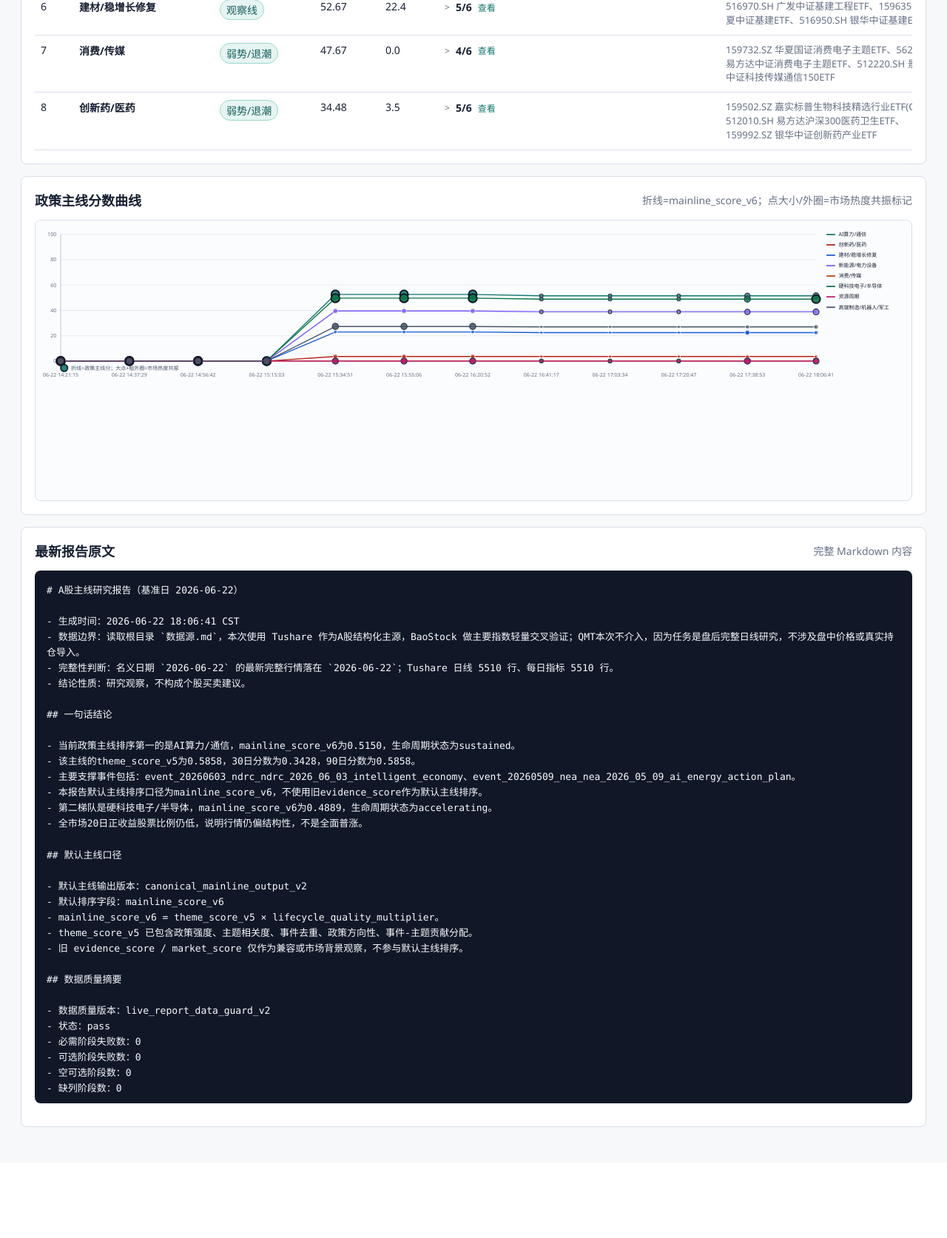
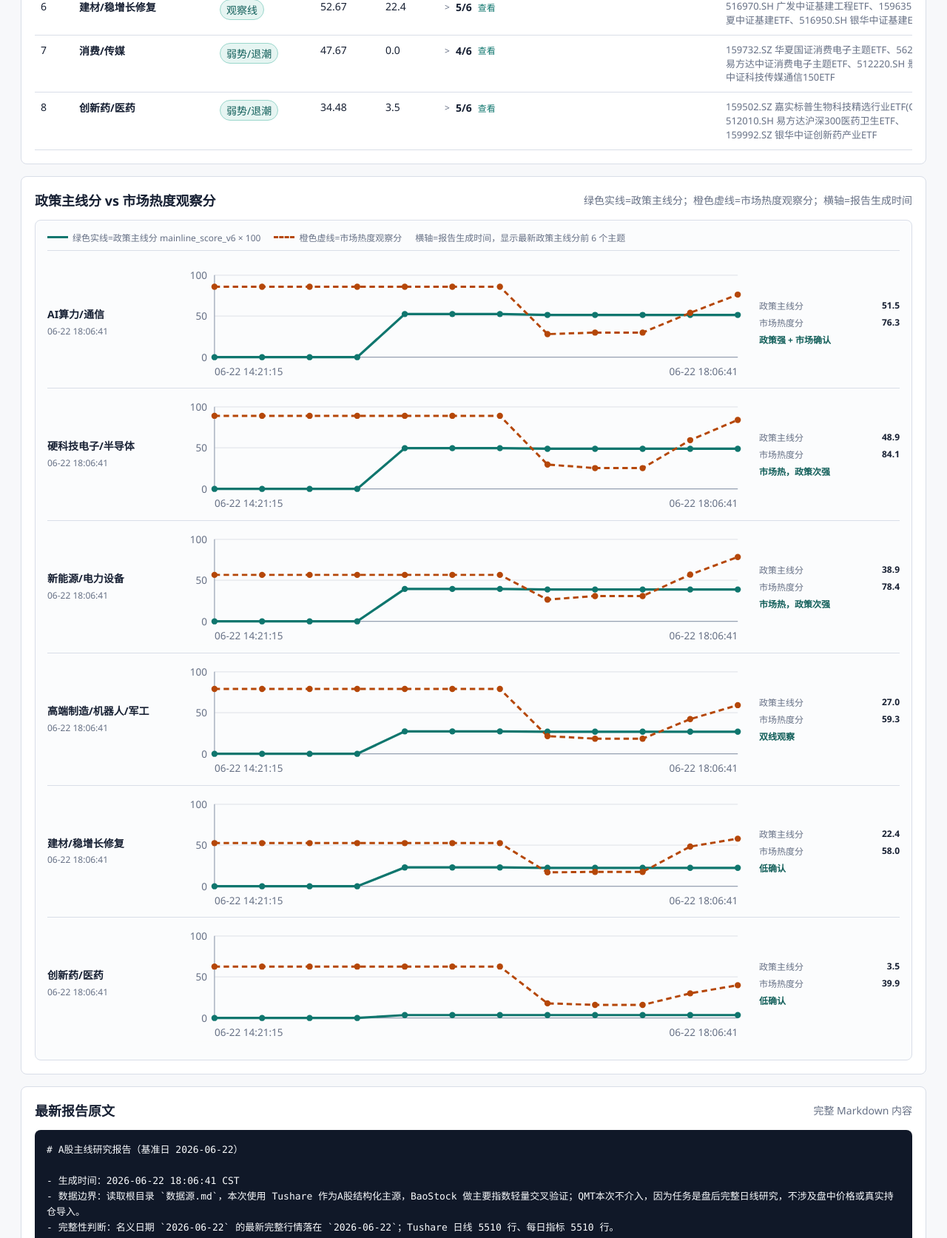
Before and after one commit to imherro/MyInvestTheme, a FastAPI app: page / in a window 1280 px wide. Shown: the part 1430-3103 px from the top of the page at 74% size. Before the commit the page ends 2953 px from the top, so only its background shows below. Run offline with FastAPI, Linux system fonts and the light colour scheme; some libraries are stand-ins or nearby versions.

Commit message:
Replace score chart with dual-line theme rows

```diff
--- a/web/static/app.js
+++ b/web/static/app.js
@@ -1,40 +1,31 @@
 (function () {
-  const palette = ["#0f766e", "#b42318", "#175cd3", "#7a5af8", "#b54708", "#067647", "#c11574", "#475467"];
+  const POLICY_COLOR = "#0f766e";
+  const MARKET_COLOR = "#b54708";
 
   function numberOrNull(value) {
     const num = Number(value);
     return Number.isFinite(num) ? num : null;
   }
 
+  function firstNumber(values) {
+    for (const value of values) {
+      const num = numberOrNull(value);
+      if (num !== null) return num;
+    }
+    return null;
+  }
+
   function clamp(value, min, max) {
     return Math.min(max, Math.max(min, value));
   }
 
-  function resonanceScore(point) {
-    const explicit = numberOrNull(point.resonance_score);
-    if (explicit !== null) return explicit;
-    const parts = [point.score, point.theme_score, point.etf_score].map(numberOrNull).filter((value) => value !== null);
-    if (!parts.length) return 0;
-    return parts.reduce((sum, value) => sum + value, 0) / parts.length;
-  }
-
-  function pointRadius(point) {
-    const resonance = resonanceScore(point);
-    const base = 4 + (clamp(resonance, 45, 100) - 45) / 55 * 5;
-    return point.triple_confirmation ? base + 1.5 : base;
-  }
-
-  function pointOpacity(point) {
-    const themeScore = numberOrNull(point.theme_score);
-    if (themeScore === null) return 0.75;
-    return 0.35 + clamp(themeScore, 0, 100) / 100 * 0.6;
-  }
-
-  function pointStroke(point) {
-    const etfScore = numberOrNull(point.etf_score);
-    if (point.triple_confirmation) return { color: "#111827", width: 3.4 };
-    if (etfScore !== null && etfScore >= 75) return { color: "#344054", width: 2.4 };
-    return { color: "#ffffff", width: 1.4 };
+  function escapeHtml(value) {
+    return String(value ?? "")
+      .replace(/&/g, "&amp;")
+      .replace(/</g, "&lt;")
+      .replace(/>/g, "&gt;")
+      .replace(/"/g, "&quot;")
+      .replace(/'/g, "&#39;");
   }
 
   function formatScore(value) {
@@ -42,90 +33,142 @@
     return score === null ? "无" : score.toFixed(1);
   }
 
-  function formatMainlineScore(value) {
-    const score = numberOrNull(value);
-    return score === null ? "无" : score.toFixed(4);
+  function policyScore(point) {
+    const score = firstNumber([point.mainline_score_v6, point.default_score, point.score]);
+    return score === null ? null : score * 100;
   }
 
-  function defaultScore(point) {
-    return numberOrNull(point.default_score ?? point.score);
+  function marketScore(point) {
+    return firstNumber([
+      point.legacy_market_score,
+      point.market_score,
+      point.legacy_evidence_score,
+      point.evidence_score,
+    ]);
   }
 
-  function plotScore(point) {
-    const score = defaultScore(point);
-    if (score === null) return null;
-    return point.default_score_field === "mainline_score_v6" ? score * 100 : score;
+  function latestPoint(points) {
+    return points[points.length - 1] || {};
+  }
+
+  function latestPolicyScore(theme) {
+    return policyScore(latestPoint(theme.points || [])) ?? -1;
+  }
+
+  function judgement(policy, market) {
+    if (policy === null || market === null) return "数据不足";
+    if (policy >= 50 && market >= 72) return "政策强 + 市场确认";
+    if (policy >= 50) return "政策强，等市场";
+    if (market >= 72) return "市场热，政策次强";
+    if (policy >= 25 && market >= 50) return "双线观察";
+    return "低确认";
+  }
+
+  function pathFor(points, scoreAccessor, xFor, yFor) {
+    return points
+      .map((point) => ({ point, score: scoreAccessor(point) }))
+      .filter((item) => item.score !== null)
+      .map((item, index) => `${index === 0 ? "M" : "L"} ${xFor(item.point.x).toFixed(2)} ${yFor(item.score).toFixed(2)}`)
+      .join(" ");
+  }
+
+  function circlesFor(points, scoreAccessor, xFor, yFor, color, label) {
+    return points
+      .map((point) => ({ point, score: scoreAccessor(point) }))
+      .filter((item) => item.score !== null)
+      .map((item) => {
+        const title = [
+          `${item.point.x}`,
+          `${label} ${formatScore(item.score)}`,
+          `报告 ${item.point.report_id}`,
+        ].join(" / ");
+        return `<circle cx="${xFor(item.point.x).toFixed(2)}" cy="${yFor(item.score).toFixed(2)}" r="3.4" fill="${color}"><title>${escapeHtml(title)}</title></circle>`;
+      })
+      .join("");
+  }
+
+  function renderMiniChart(theme, labels, yMax) {
+    const width = 620;
+    const height = 128;
+    const pad = { left: 34, right: 12, top: 12, bottom: 26 };
+    const plotW = width - pad.left - pad.right;
+    const plotH = height - pad.top - pad.bottom;
+    const xFor = (label) => pad.left + (labels.length <= 1 ? plotW / 2 : (labels.indexOf(label) / (labels.length - 1)) * plotW);
+    const yFor = (score) => pad.top + (1 - clamp(score, 0, yMax) / yMax) * plotH;
+    const mid = yMax / 2;
+    const points = theme.points || [];
+    const policyPath = pathFor(points, policyScore, xFor, yFor);
+    const marketPath = pathFor(points, marketScore, xFor, yFor);
+    const firstLabel = labels[0] || "";
+    const lastLabel = labels[labels.length - 1] || "";
+
+    return `
+      <svg viewBox="0 0 ${width} ${height}" role="img" aria-label="${escapeHtml(theme.theme)} 政策主线分与市场热度观察分">
+        <rect x="0" y="0" width="${width}" height="${height}" fill="#fbfcfd" />
+        ${[0, mid, yMax].map((value) => {
+          const y = yFor(value);
+          return `<line x1="${pad.left}" y1="${y}" x2="${pad.left + plotW}" y2="${y}" stroke="#e4e7ec" /><text x="${pad.left - 8}" y="${y + 4}" text-anchor="end" font-size="11" fill="#667085">${Math.round(value)}</text>`;
+        }).join("")}
+        <line x1="${pad.left}" y1="${pad.top}" x2="${pad.left}" y2="${pad.top + plotH}" stroke="#98a2b3" />
+        <line x1="${pad.left}" y1="${pad.top + plotH}" x2="${pad.left + plotW}" y2="${pad.top + plotH}" stroke="#98a2b3" />
+        <path d="${policyPath}" fill="none" stroke="${POLICY_COLOR}" stroke-width="2.6" />
+        <path d="${marketPath}" fill="none" stroke="${MARKET_COLOR}" stroke-width="2.4" stroke-dasharray="6 4" />
+        ${circlesFor(points, policyScore, xFor, yFor, POLICY_COLOR, "政策主线分")}
+        ${circlesFor(points, marketScore, xFor, yFor, MARKET_COLOR, "市场热度观察分")}
+        <text x="${pad.left}" y="${height - 6}" font-size="11" fill="#667085">${escapeHtml(firstLabel)}</text>
+        <text x="${pad.left + plotW}" y="${height - 6}" text-anchor="end" font-size="11" fill="#667085">${escapeHtml(lastLabel)}</text>
+      </svg>`;
+  }
+
+  function renderThemeRow(theme, labels, yMax) {
+    const latest = latestPoint(theme.points || []);
+    const policy = policyScore(latest);
+    const market = marketScore(latest);
+    return `
+      <div class="spark-row">
+        <div class="spark-meta">
+          <strong>${escapeHtml(theme.theme)}</strong>
+          <span>${escapeHtml(latest.x || "")}</span>
+        </div>
+        <div class="spark-plot">${renderMiniChart(theme, labels, yMax)}</div>
+        <div class="spark-values">
+          <div><span>政策主线分</span><strong>${formatScore(policy)}</strong></div>
+          <div><span>市场热度分</span><strong>${formatScore(market)}</strong></div>
+          <em>${escapeHtml(judgement(policy, market))}</em>
+        </div>
+      </div>`;
   }
 
   function drawScoreChart(container, payload) {
-    const themes = (payload.themes || []).filter((item) => (item.points || []).some((p) => plotScore(p) !== null));
+    const themes = (payload.themes || [])
+      .map((theme) => ({
+        ...theme,
+        points: (theme.points || []).filter((point) => policyScore(point) !== null || marketScore(point) !== null),
+      }))
+      .filter((theme) => theme.points.length)
+      .sort((a, b) => latestPolicyScore(b) - latestPolicyScore(a))
+      .slice(0, 6);
+
     if (!themes.length) {
       container.innerHTML = '<div class="chart-empty">暂无曲线数据。</div>';
       return;
     }
 
-    const labels = Array.from(new Set(themes.flatMap((item) => item.points.map((p) => p.x))));
-    const width = Math.max(900, labels.length * 150 + 220);
-    const height = 380;
-    const pad = { left: 58, right: 220, top: 32, bottom: 56 };
-    const plotW = width - pad.left - pad.right;
-    const plotH = height - pad.top - pad.bottom;
-    const xFor = (label) => pad.left + (labels.length <= 1 ? plotW / 2 : (labels.indexOf(label) / (labels.length - 1)) * plotW);
-    const yFor = (score) => pad.top + (100 - score) / 100 * plotH;
-
-    const axis = [];
-    for (let y = 0; y <= 100; y += 20) {
-      const py = yFor(y);
-      axis.push(`<line x1="${pad.left}" y1="${py}" x2="${pad.left + plotW}" y2="${py}" stroke="#d9dee8" />`);
-      axis.push(`<text x="${pad.left - 10}" y="${py + 4}" text-anchor="end" font-size="12" fill="#667085">${y}</text>`);
-    }
-    labels.forEach((label) => {
-      const x = xFor(label);
-      axis.push(`<text x="${x}" y="${height - 20}" text-anchor="middle" font-size="12" fill="#667085">${label}</text>`);
-    });
-
-    const lines = [];
-    const legend = [];
-    themes.forEach((theme, index) => {
-      const color = palette[index % palette.length];
-      const points = theme.points
-        .map((p) => ({ ...p, plot_score: plotScore(p) }))
-        .filter((p) => p.plot_score !== null);
-      const path = points.map((p, pointIndex) => `${pointIndex === 0 ? "M" : "L"} ${xFor(p.x).toFixed(2)} ${yFor(p.plot_score).toFixed(2)}`).join(" ");
-      lines.push(`<path d="${path}" fill="none" stroke="${color}" stroke-width="2.4" />`);
-      points.forEach((p) => {
-        const stroke = pointStroke(p);
-        const title = [
-          `${theme.theme} ${p.x}`,
-          `mainline_score_v6 ${formatMainlineScore(p.mainline_score_v6 ?? p.default_score)}`,
-          `兼容证据分 ${formatScore(p.legacy_evidence_score ?? p.evidence_score)}`,
-          `主题分 ${formatScore(p.theme_score)}`,
-          `ETF分 ${formatScore(p.etf_score)}`,
-          `共振 ${p.triple_confirmation ? "三强共振" : "未共振"}`,
-          p.stage,
-        ].join(" / ");
-        lines.push(
-          `<circle cx="${xFor(p.x)}" cy="${yFor(p.plot_score)}" r="${pointRadius(p).toFixed(1)}" fill="${color}" fill-opacity="${pointOpacity(p).toFixed(2)}" stroke="${stroke.color}" stroke-width="${stroke.width}"><title>${title}</title></circle>`
-        );
-      });
-      const ly = pad.top + index * 24;
-      legend.push(`<line x1="${pad.left + plotW + 24}" y1="${ly}" x2="${pad.left + plotW + 44}" y2="${ly}" stroke="${color}" stroke-width="3" />`);
-      legend.push(`<text x="${pad.left + plotW + 52}" y="${ly + 4}" font-size="12" fill="#172033">${theme.theme}</text>`);
-    });
-    const qualityLegendY = height - 40;
-    const qualityLegendX = pad.left + 8;
-    legend.push(`<circle cx="${qualityLegendX}" cy="${qualityLegendY}" r="8" fill="#0f766e" fill-opacity="0.9" stroke="#111827" stroke-width="3" />`);
-    legend.push(`<text x="${qualityLegendX + 16}" y="${qualityLegendY + 4}" font-size="12" fill="#475467">折线=政策主线分；大点+粗外圈=市场热度共振</text>`);
+    const labels = Array.from(new Set(themes.flatMap((theme) => theme.points.map((point) => point.x))));
+    const scores = themes.flatMap((theme) => theme.points.flatMap((point) => [policyScore(point), marketScore(point)]).filter((score) => score !== null));
+    const yMax = Math.max(100, Math.ceil(Math.max(...scores) / 10) * 10);
 
     container.innerHTML = `
-      <svg viewBox="0 0 ${width} ${height}" role="img" aria-label="政策主线分数曲线">
-        <rect x="0" y="0" width="${width}" height="${height}" fill="#fbfcfd" />
-        ${axis.join("")}
-        <line x1="${pad.left}" y1="${pad.top}" x2="${pad.left}" y2="${pad.top + plotH}" stroke="#98a2b3" />
-        <line x1="${pad.left}" y1="${pad.top + plotH}" x2="${pad.left + plotW}" y2="${pad.top + plotH}" stroke="#98a2b3" />
-        ${lines.join("")}
-        ${legend.join("")}
-      </svg>`;
+      <div class="dual-chart">
+        <div class="chart-legend">
+          <span><i class="legend-line policy"></i>绿色实线=政策主线分 mainline_score_v6 × 100</span>
+          <span><i class="legend-line market"></i>橙色虚线=市场热度观察分</span>
+          <span>横轴=报告生成时间，显示最新政策主线分前 6 个主题</span>
+        </div>
+        <div class="spark-list">
+          ${themes.map((theme) => renderThemeRow(theme, labels, yMax)).join("")}
+        </div>
+      </div>`;
   }
 
   document.querySelectorAll("[data-source]").forEach(async (container) => {
@@ -134,7 +177,7 @@
       if (!response.ok) throw new Error(`HTTP ${response.status}`);
       drawScoreChart(container, await response.json());
     } catch (error) {
-      container.innerHTML = `<div class="chart-error">曲线数据读取失败：${error.message}</div>`;
+      container.innerHTML = `<div class="chart-error">曲线数据读取失败：${escapeHtml(error.message)}</div>`;
     }
   });
 })();
--- a/web/static/styles.css
+++ b/web/static/styles.css
@@ -372,11 +372,111 @@ th {
   border-radius: 8px;
   background: #fbfcfd;
   overflow: auto;
+  padding: 14px 16px;
 }
 
-.chart svg {
-  min-width: 900px;
+.dual-chart {
+  min-width: 920px;
+  display: grid;
+  gap: 8px;
+}
+
+.chart-legend {
+  display: flex;
+  flex-wrap: wrap;
+  gap: 10px 18px;
+  align-items: center;
+  color: var(--muted);
+  font-size: 12px;
+  padding-bottom: 8px;
+  border-bottom: 1px solid var(--line);
+}
+
+.chart-legend span {
+  display: inline-flex;
+  align-items: center;
+  gap: 6px;
+}
+
+.legend-line {
+  width: 28px;
+  height: 0;
+  border-top: 3px solid var(--brand);
+  display: inline-block;
+}
+
+.legend-line.market {
+  border-top-color: #b54708;
+  border-top-style: dashed;
+}
+
+.spark-list {
+  display: grid;
+}
+
+.spark-row {
+  display: grid;
+  grid-template-columns: 170px minmax(460px, 1fr) 190px;
+  gap: 14px;
+  align-items: center;
+  padding: 10px 0;
+  border-bottom: 1px solid var(--line);
+}
+
+.spark-row:last-child {
+  border-bottom: 0;
+}
+
+.spark-meta,
+.spark-values {
+  min-width: 0;
+}
+
+.spark-meta strong {
   display: block;
+  font-size: 14px;
+  line-height: 1.35;
+  overflow-wrap: anywhere;
+}
+
+.spark-meta span {
+  display: block;
+  color: var(--muted);
+  margin-top: 4px;
+  font-size: 12px;
+}
+
+.spark-plot svg {
+  width: 100%;
+  min-width: 460px;
+  display: block;
+}
+
+.spark-values {
+  display: grid;
+  gap: 5px;
+  font-size: 12px;
+}
+
+.spark-values div {
+  display: flex;
+  justify-content: space-between;
+  gap: 8px;
+}
+
+.spark-values span {
+  color: var(--muted);
+}
+
+.spark-values strong {
+  font-variant-numeric: tabular-nums;
+}
+
+.spark-values em {
+  color: var(--brand-dark);
+  font-style: normal;
+  font-weight: 700;
+  overflow-wrap: anywhere;
 }
 
 .chart-empty,
--- a/web/templates/base.html
+++ b/web/templates/base.html
@@ -21,7 +21,7 @@
     <main class="page">
       {% block content %}{% endblock %}
     </main>
-    <script src="/static/app.js?v=score-series-time-20260622"></script>
+    <script src="/static/app.js?v=dual-score-chart-20260622"></script>
     {% block scripts %}{% endblock %}
   </body>
 </html>
--- a/web/templates/index.html
+++ b/web/templates/index.html
@@ -159,8 +159,8 @@
 
 <section class="section-band">
   <div class="section-head">
-    <h2>政策主线分数曲线</h2>
-    <span class="hint">折线=mainline_score_v6；点大小/外圈=市场热度共振标记</span>
+    <h2>政策主线分 vs 市场热度观察分</h2>
+    <span class="hint">绿色实线=政策主线分；橙色虚线=市场热度观察分；横轴=报告生成时间</span>
   </div>
   <div id="score-chart" class="chart" data-source="/api/score-series"></div>
 </section>
```
Also changed, not shown: web/tests/test_app.py (+10 -2 lines).
